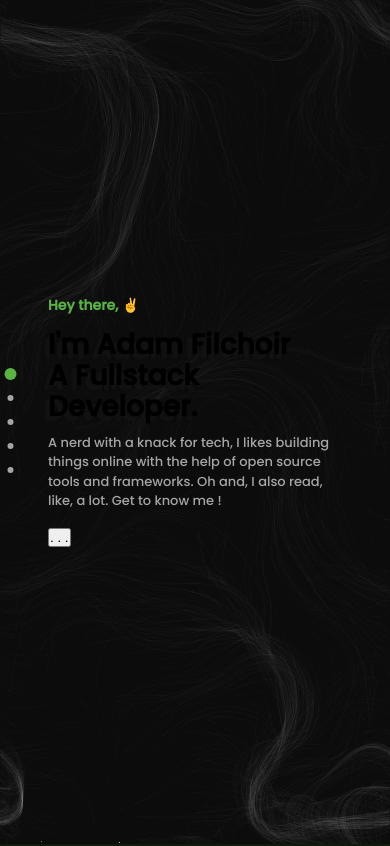
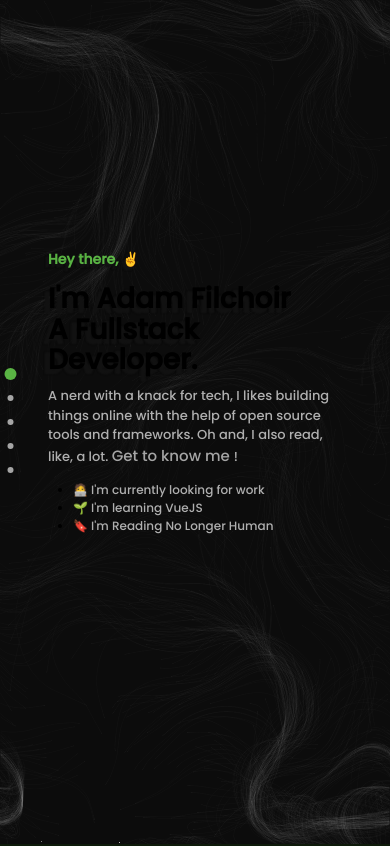
Before and after one commit to AdamFilch/Portfolio, a Vue app: page / in a window 390 px wide. Shown: the top 846 px of the page. Built offline with nearby package versions, Linux system fonts and the light colour scheme; some icons are missing.

Commit message:
Learning custom components

```diff
--- a/src/components/about-me/AboutMe.vue
+++ b/src/components/about-me/AboutMe.vue
@@ -73,7 +73,7 @@
   gap: 50px;
   justify-content: center;
   align-items: center;
-  margin: 3em 2em;
+  margin: 8em 2em;
 }
 
 .image {
@@ -124,6 +124,7 @@
 @media (max-width: 850px) {
   .about-me {
     flex-direction: column;
+    margin: 3em 2em;
   }
 }
 </style>
--- a/src/components/hero/HeroLanding.vue
+++ b/src/components/hero/HeroLanding.vue
@@ -12,63 +12,36 @@
       <p>
         A nerd with a knack for tech, I likes building things online with the
         help of open source tools and frameworks. Oh and, I also read, like, a
-        lot. <a href="#home-nav" class="get-to-know">Get to know me</a> !
+        lot.
+        <a href="#about-nav" class="get-to-know"> Get to know me </a>
+        !
       </p>
     </div>
-    <div class="contacts">
+    <div class="content">
       <imCurrently />
-      <!-- <div class="wrap-collapsible">
-        <ul>
-          <li>
-            🧑‍💻 <span>I'm <span>currently looking for work</span></span>
-          </li>
-          <li>
-            🌱 <span>I'm learning <span>VueJS</span></span>
-          </li>
-          <li>
-            🔖
-            <span>I'm Reading <span>No Longer Human</span></span>
-          </li>
-        </ul>
-      </div> -->
-
-      <!-- <div class="btns">
-
-        <div class="social-btns">
-          <a
-            href="https://www.linkedin.com/in/adamadamadam/"
-            class="social-btn"
-            id="LinkedIn "
-          >
-            <Icon
-              icon="bxl:linkedin-square"
-              style="font-size: 35px"
-              class="sbtns linkedin-logo"
-            />
-          </a>
-          <a href="https://github.com/AdamFilch" class="social-btn" id="GitHub">
-            <Icon
-              icon="bxl:github"
-              style="font-size: 35px"
-              class="sbtns github-logo"
-            />
-          </a>
-          <a href="" class="social-btn" id="Instagram">
-            <Icon
-              icon="bxl:instagram"
-              style="font-size: 35px"
-              class="sbtns instagram-logo"
-            />
-          </a>
-        </div>
-      </div> -->
     </div>
   </div>
 </template>
 
-<script setup>
-import { Icon } from "@iconify/vue";
+<script>
 import imCurrently from "./imCurrently.vue";
+
+export default {
+  methods: {
+    toggleCont() {
+      this.display = !this.display;
+    },
+  },
+  components: {
+    imCurrently,
+  },
+  data() {
+    return {
+      display: false,
+      windowWidth: window.innerWidth,
+    };
+  },
+};
 </script>
 
 <style lang="scss" scoped>
@@ -99,7 +72,7 @@ import imCurrently from "./imCurrently.vue";
 .intro p {
   text-align: left;
   font-size: 18px;
-  color: #ffffffa1;
+  color: #ffffffac;
 
   margin-top: 25px;
   text-shadow:
@@ -108,6 +81,10 @@ import imCurrently from "./imCurrently.vue";
 }
 
 .get-to-know {
+  background-color: transparent;
+  cursor: pointer;
+  font-size: 18px;
+  border: none;
   color: #ffffffa1;
   text-decoration: underline 0.15em rgba(236, 0, 0, 0);
   position: relative;
@@ -117,6 +94,7 @@ import imCurrently from "./imCurrently.vue";
     text-underline-offset 0.3s;
 }
 
+.active,
 .get-to-know:hover {
   color: $dark-primary;
   text-underline-offset: 8px;
@@ -127,14 +105,7 @@ import imCurrently from "./imCurrently.vue";
   max-width: 600px;
 }
 
-.contacts ul {
-  margin-left: 25px;
-
-  font-size: 1em;
-}
-
-.contacts ul span {
-  color: #ffffffa1;
+.content {
 }
 
 .reachout-download {
@@ -234,8 +205,9 @@ import imCurrently from "./imCurrently.vue";
   .intro p {
     font-size: 16px;
   }
-  .contacts ul {
-    font-size: 0.8em;
+
+  .get-to-know {
+    font-size: 18px;
   }
 }
 @media (max-width: 550px) {
@@ -249,8 +221,9 @@ import imCurrently from "./imCurrently.vue";
     margin-top: 10px;
     font-size: 13px;
   }
-  .contacts ul {
-    font-size: 13px;
+
+  .get-to-know {
+    font-size: 15px;
   }
 }
 </style>
--- a/src/components/hero/imCurrently.vue
+++ b/src/components/hero/imCurrently.vue
@@ -1,7 +1,6 @@
 <template>
   <div>
     <div class="wrap-collapsible">
-      <button>. . .</button>
       <ul class="im-curr">
         <li>
           🧑‍💻 <span>I'm <span>currently looking for work</span></span>
@@ -65,7 +64,7 @@ import { Icon } from "@iconify/vue";
 }
 
 .wrap-collapsible ul span {
-  color: #ffffffa1;
+  color: #ffffffac;
 }
 
 .btn {
@@ -140,24 +139,39 @@ import { Icon } from "@iconify/vue";
     width 0.3s;
 }
 
-.im-curr {
+.collapsebtn {
+  display: block;
+  background-color: transparent;
+  border: none;
+}
+
+.active,
+.collapsebtn:hover {
+  background-color: #0a66c2;
+  border: none;
+}
+
+.content {
   display: none;
 }
 
 .btns {
   margin-top: 20px;
-  display: none;
   align-items: center;
 }
 
+li {
+  font-size: 1em;
+}
+
 @media (max-width: 768px) {
-  .contacts ul {
-    font-size: 0.8em;
+  li {
+    font-size: 14px;
   }
 }
 @media (max-width: 550px) {
-  .contacts ul {
-    font-size: 13px;
+  li {
+    font-size: 12px;
   }
 }
 </style>
--- a/src/components/technologies/MyTechnologies.vue
+++ b/src/components/technologies/MyTechnologies.vue
@@ -109,6 +109,7 @@ export default {
   margin: 2em 2em;
   margin-top: 4em;
   min-height: 280px;
+  transition: min-height 0.5s ease-out;
 }
 
 .technology-collection {
--- a/src/pages/App.vue
+++ b/src/pages/App.vue
@@ -1,12 +1,10 @@
 <script setup>
-import HeroLanding from "../components/hero/HeroLanding.vue";
 import AboutMe from "../components/about-me/AboutMe.vue";
 import MyTimeline from "../components/timeline/MyTimeline.vue";
 import MyTechnologies from "../components/technologies/MyTechnologies.vue";
 import ContactMe from "../components/contact-me/ContactMe.vue";
 import TinyFooter from "../components/footer/TinyFooter.vue";
 import MinimalNavBar from "../components/utilities/minimalNavBar.vue";
-import BackgroundElement from "../components/perlin-noise-bg/backgroundElement.vue";
 import HeroSection from "../components/sections/HeroSection.vue";
 </script>
 
```
